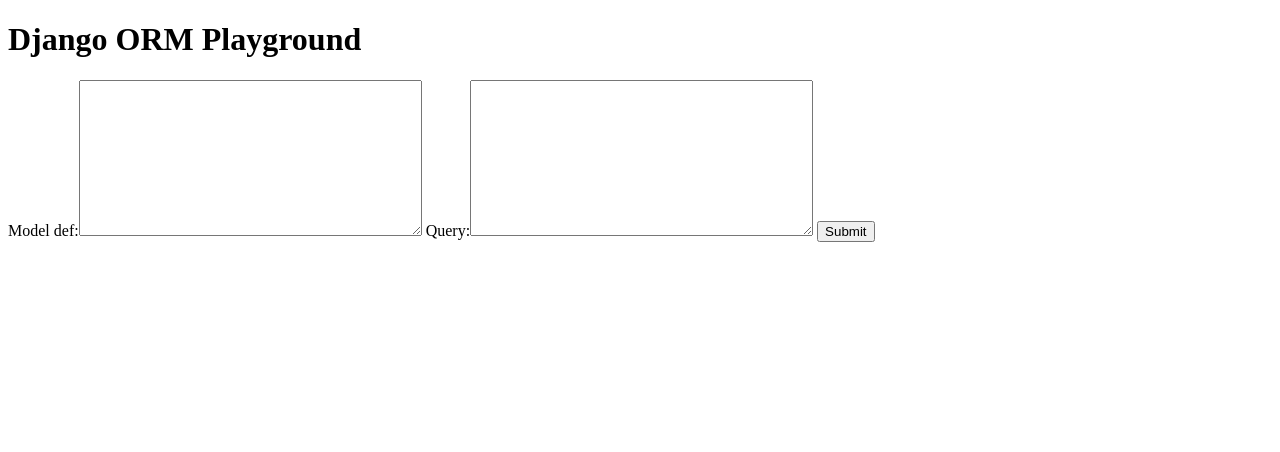
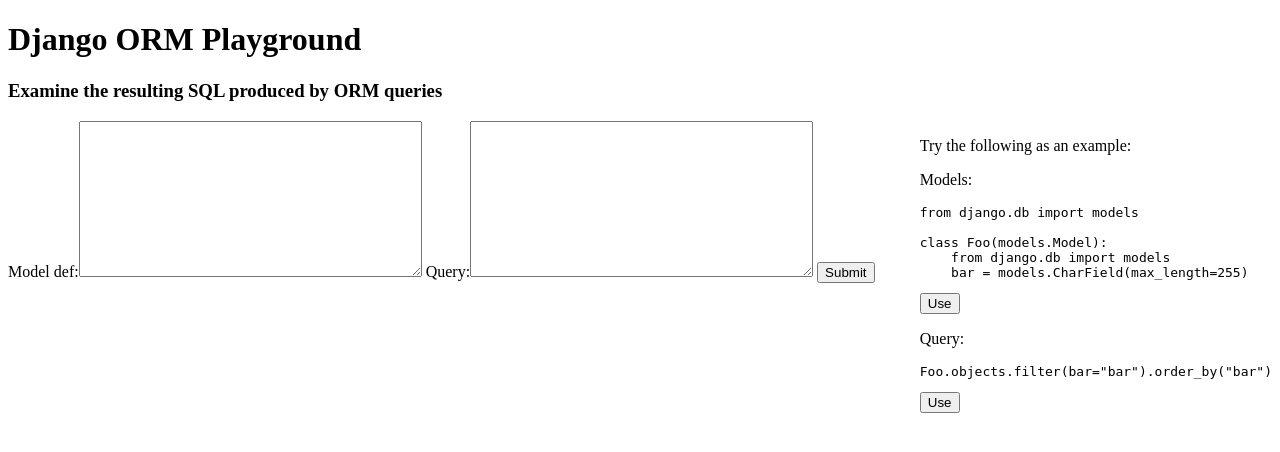
Before and after one commit to Utsavan/django-playground, a Django app: page / in a window 1280 px wide. Shown: the top 452 px of the page. Run offline with Django 3.2, Linux system fonts and the light colour scheme.

Commit message:
Added an example

```diff
--- a/playground/templates/playground/base.html
+++ b/playground/templates/playground/base.html
@@ -9,6 +9,7 @@
 </head>
 <body>
  <h1>Django ORM Playground</h1>
+ <h3>Examine the resulting SQL produced by ORM queries</h3>
 
  <div id="content">
   {% block content %}{% endblock %}
--- a/playground/templates/playground/playground.html
+++ b/playground/templates/playground/playground.html
@@ -1,11 +1,34 @@
 {% extends "playground/base.html" %}
 
 {% block content %}
+<div style="display: flex; justify-content: space-between;">
+<div>
 <form method="post">
  {% csrf_token %}
  {{ form.as_table }}
  <button>Submit</button>
 </form>
+</div>
+<div>
+<p>Try the following as an example:</p>
+<p>Models:
+<pre id="model-example">
+from django.db import models
+
+class Foo(models.Model):
+    from django.db import models
+    bar = models.CharField(max_length=255)
+</pre>
+<button onclick="document.getElementById('id_model_def').value = document.getElementById('model-example').innerText">Use</button>
+</p>
+<p>Query:
+<pre id="query-example">
+Foo.objects.filter(bar="bar").order_by("bar")
+</pre>
+<button onclick="document.getElementById('id_query').value = document.getElementById('query-example').innerText">Use</button>
+</p>
+</div>
+</div>
 
 {% if sql %}
 <pre>
```
